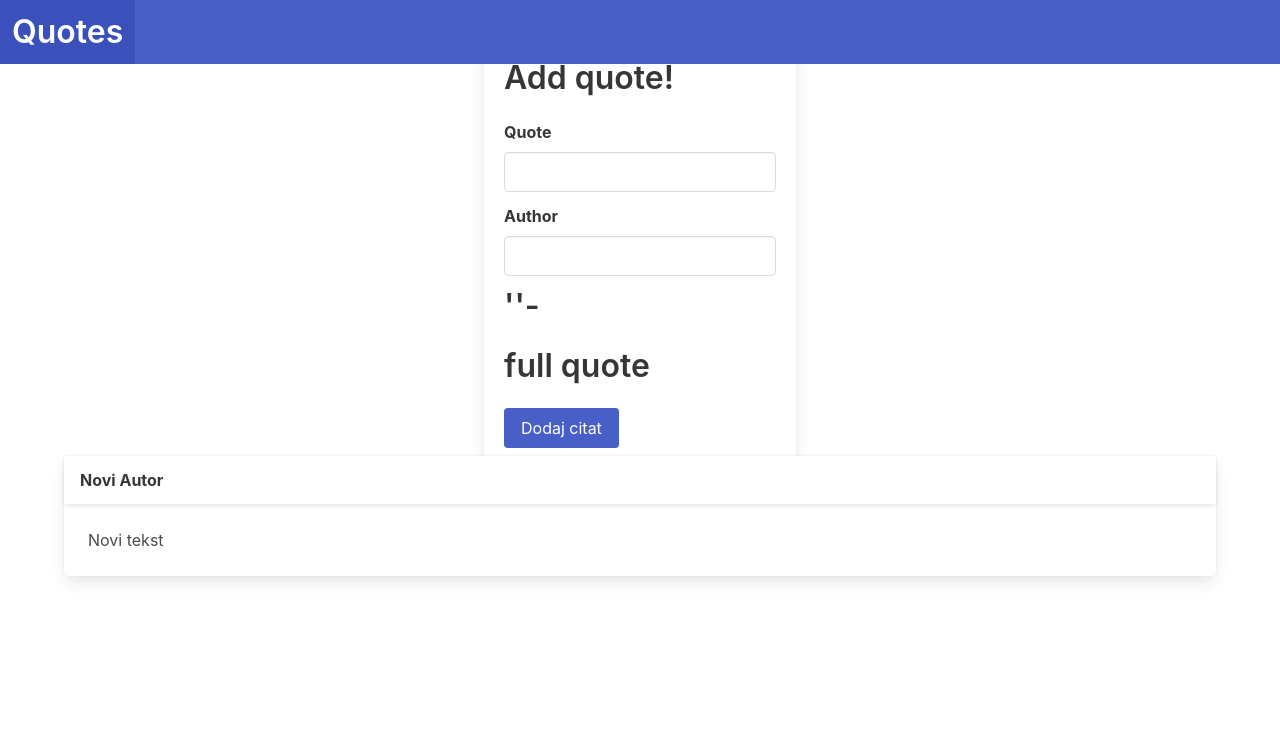
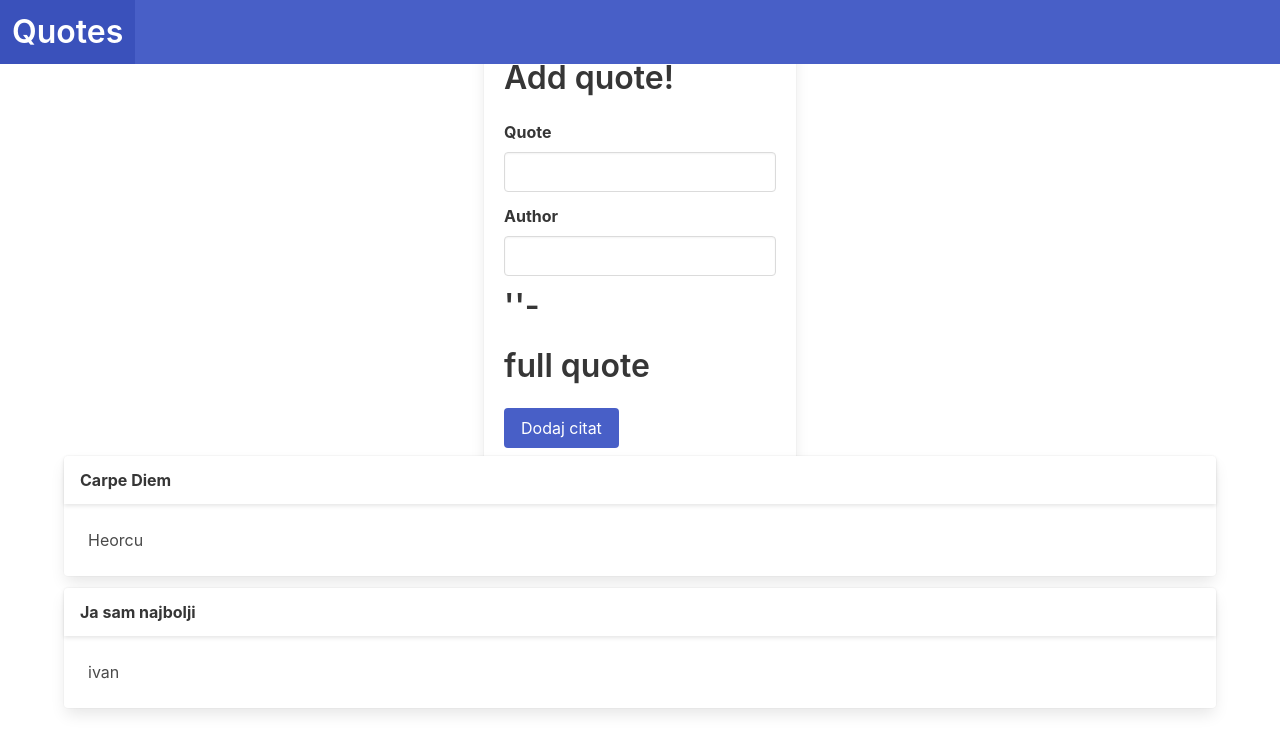
Before and after one commit to ivekccc/MobilnoRacunarstvo, an Angular app: page / in a window 1280 px wide. Shown: the top 752 px of the page. Built offline with nearby package versions, Linux system fonts and the light colour scheme.

Commit message:
Kreiran model Quote, upoznat sa ngFor direktivnom

```diff
--- a/src/app/app.component.html
+++ b/src/app/app.component.html
@@ -1,3 +1,3 @@
 <app-header></app-header>
 <app-quote-form></app-quote-form>
-<app-quote-element [author]="'Novi Autor'" [text]="'Novi tekst'"></app-quote-element>
+<app-quote-element *ngFor="let quote of quotes" [author]="quote.text" [text]="quote.author"></app-quote-element>
--- a/src/app/app.component.ts
+++ b/src/app/app.component.ts
@@ -1,4 +1,5 @@
 import { Component } from '@angular/core';
+import { Quote } from './quote.model';
 
 @Component({
   selector: 'app-root',
@@ -6,5 +7,6 @@ import { Component } from '@angular/core';
   styleUrl: './app.component.css'
 })
 export class AppComponent {
-  title = 'angular-mobrac-klipovi';
+  quotes:Quote[]=[new Quote("Carpe Diem","Heorcu"),
+                  new Quote("Ja sam najbolji","ivan")];
 }
--- /dev/null
+++ b/src/app/quote.model.ts
@@ -0,0 +1,4 @@
+export class Quote{
+    constructor(public text:string,public author:string){
+    }
+}
```
